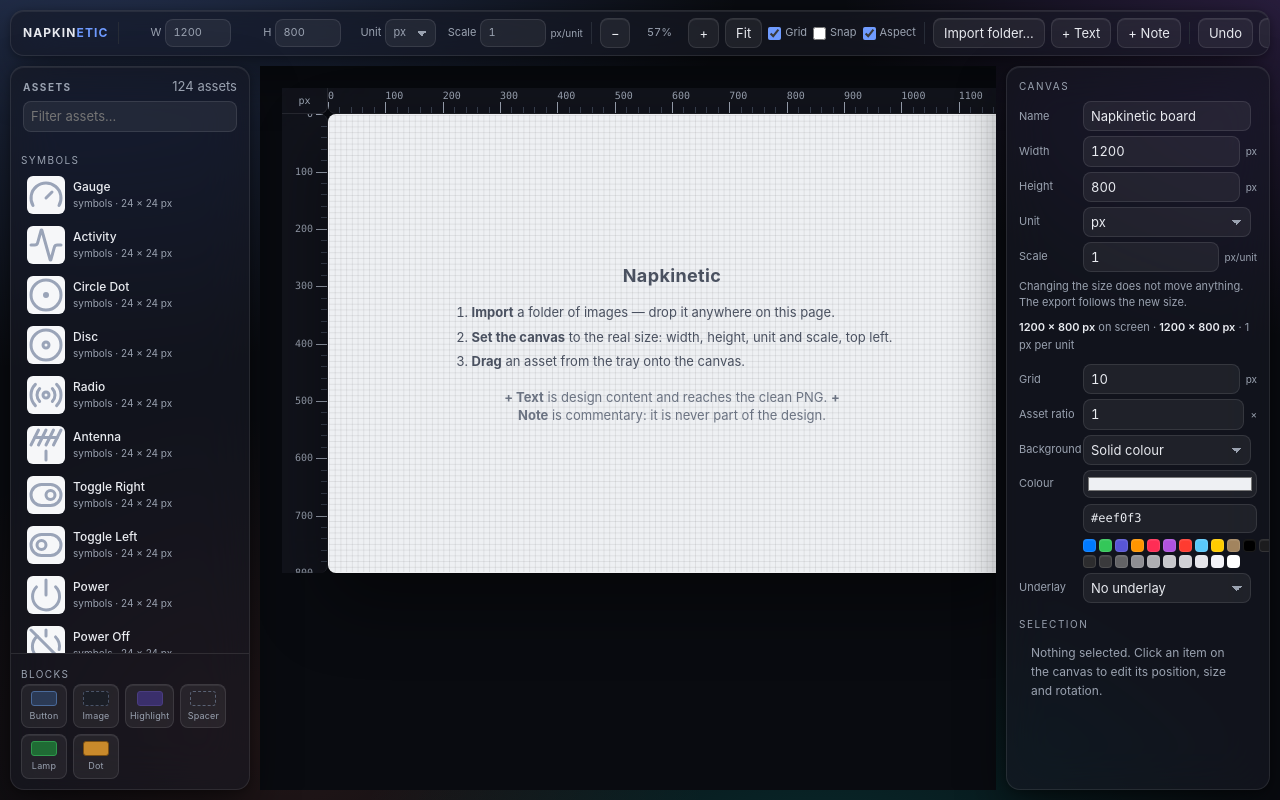
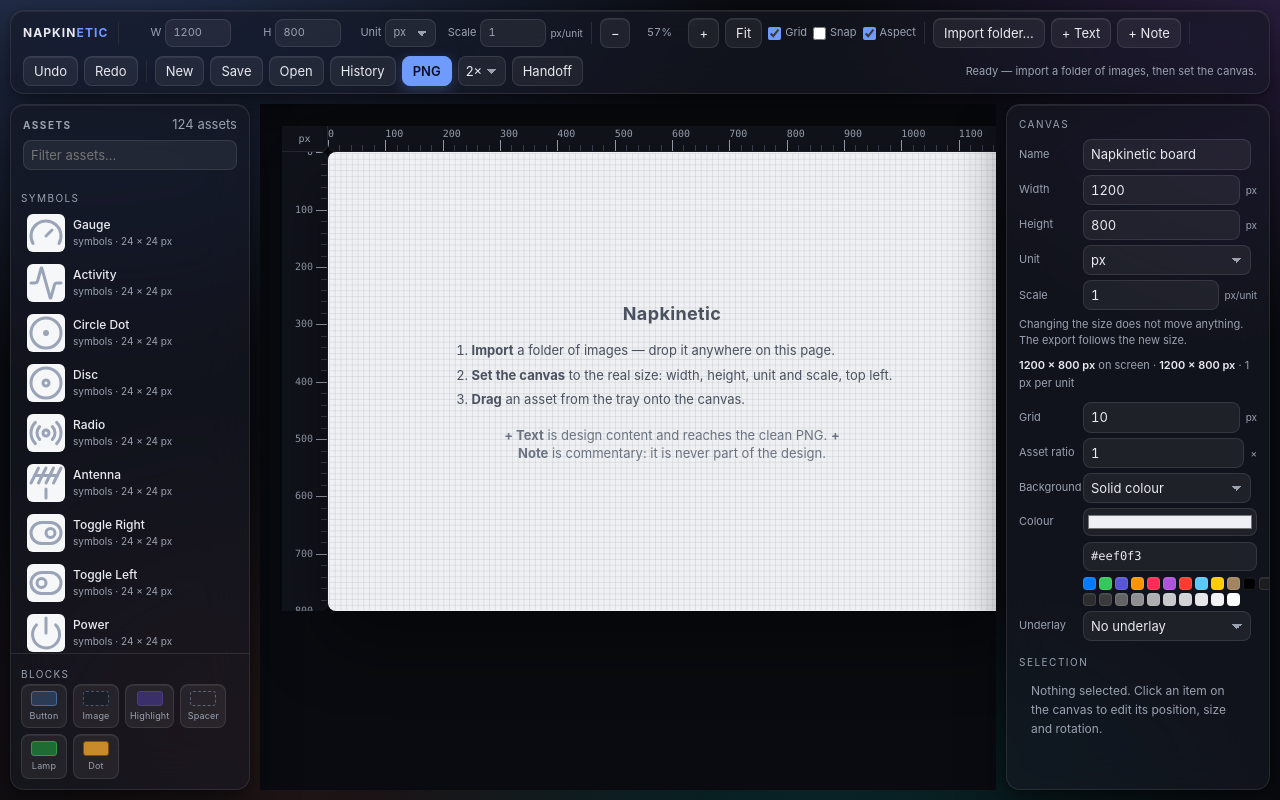
Before and after one commit to Roqett/magnet-napkin, a plain HTML site: page index.html in a window 1280 px wide. Drawn offline with Linux system fonts and the light colour scheme.

Commit message:
fix: the toolbar wraps, so Save and Handoff are on screen
The toolbar was one row with `overflow-x: auto` and macOS hides scrollbars
until you scroll, so on a laptop-width window New, Save, Open, History, PNG
and Handoff sat past the right edge with nothing to suggest they existed. A
first-time user saw Import folder, + Text and + Note and concluded the app
could not save.

Wrapping costs a second toolbar row at narrow widths and makes every action
visible. The status line gets its own row out of it too.

```diff
--- a/styles.css
+++ b/styles.css
@@ -193,6 +193,8 @@ input[type="color"] {
   grid-column: 1 / -1;
   display: flex;
   align-items: center;
+  flex-wrap: wrap;
+  row-gap: 6px;
   gap: 8px;
   padding: 7px 12px;
   overflow-x: auto;
```
Also changed, not shown: 1 other file.
